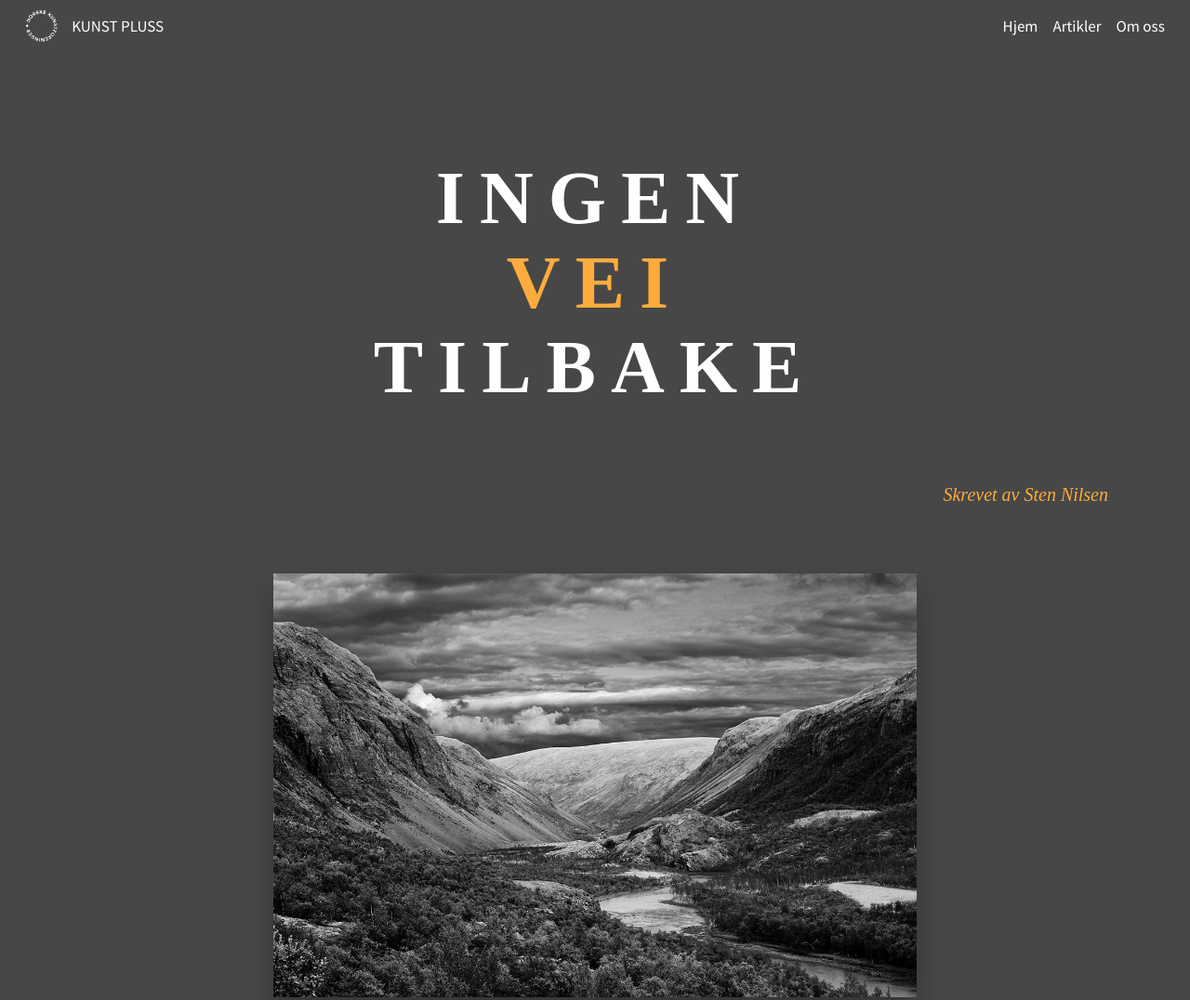
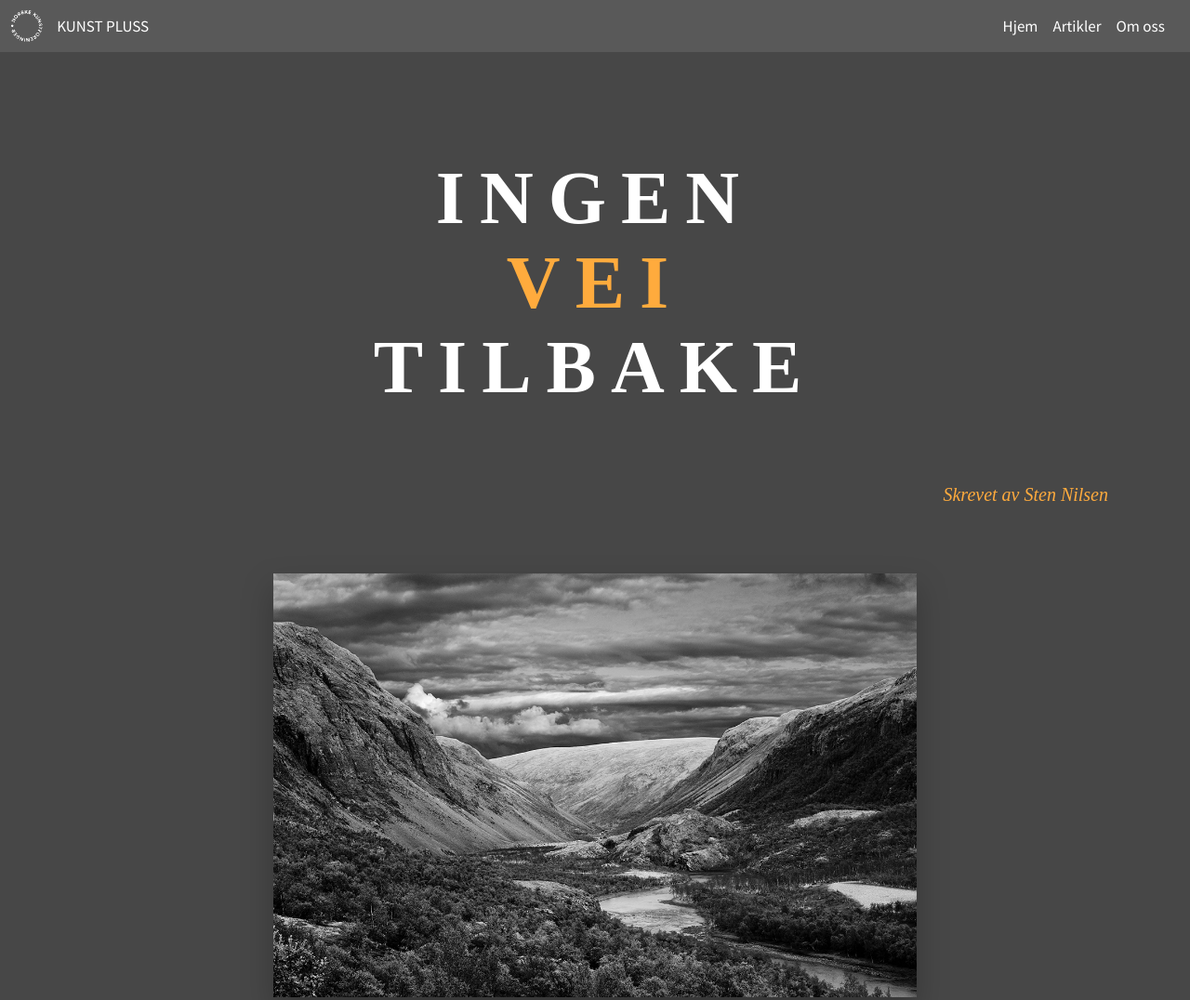
Before and after one commit to TomasHaga/Tema_9_website, a plain HTML site: page index.html in a window 1280 px wide. Shown: the top 1076 px of the page at 93% size. Drawn offline with nearby package versions, Linux system fonts and the light colour scheme; a script that the page names is missing; a web font is replaced by a local one.

Commit message:
change nav-bar color

```diff
--- a/style.css
+++ b/style.css
@@ -21,6 +21,7 @@
 
   --clr-black: hsl(0, 0%, 0%);
   --clr-primary: hsl(0, 0%, 28%);
+  --clr-primarylight: hsl(0, 0%, 35%);
   --clr-textclr: hsl(0, 0%, 100%);
   --clr-orange: hsl(34, 100%, 62%);
 }
@@ -51,16 +52,14 @@ h1 {
   top: 0;
   width: 100%;
   padding: 0.2rem;
-  background: #474747;
+  background: var(--clr-primarylight);
   z-index: 1;
-  border: var(--clr-orange);
 }
 
 .topnav > img {
   max-width: 3.125rem;
   max-height: 3.125rem;
   float: left;
-  margin-left: 1rem;
 }
 
 .topnav a {
```
Also changed, not shown: index.html (+5 -5 lines).
